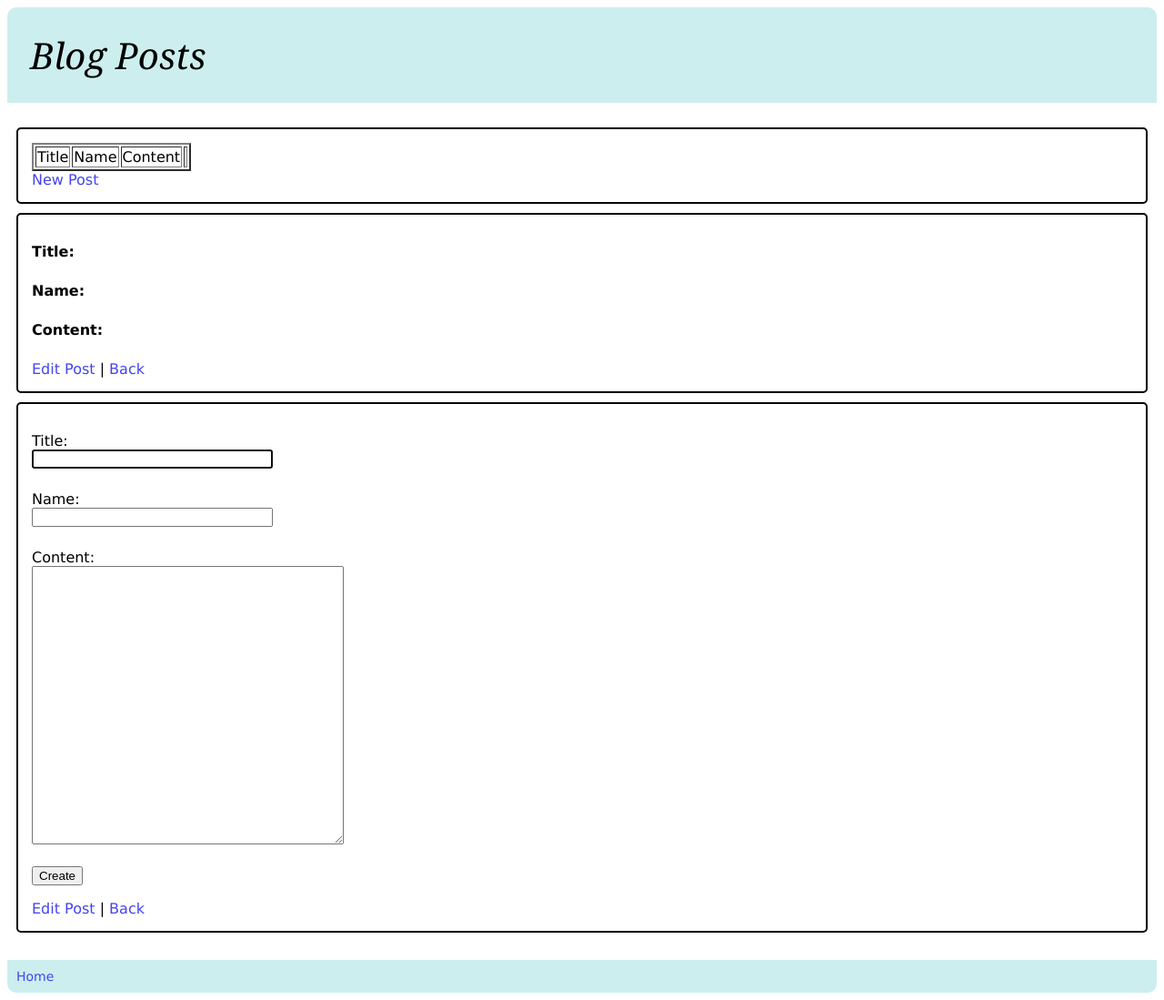
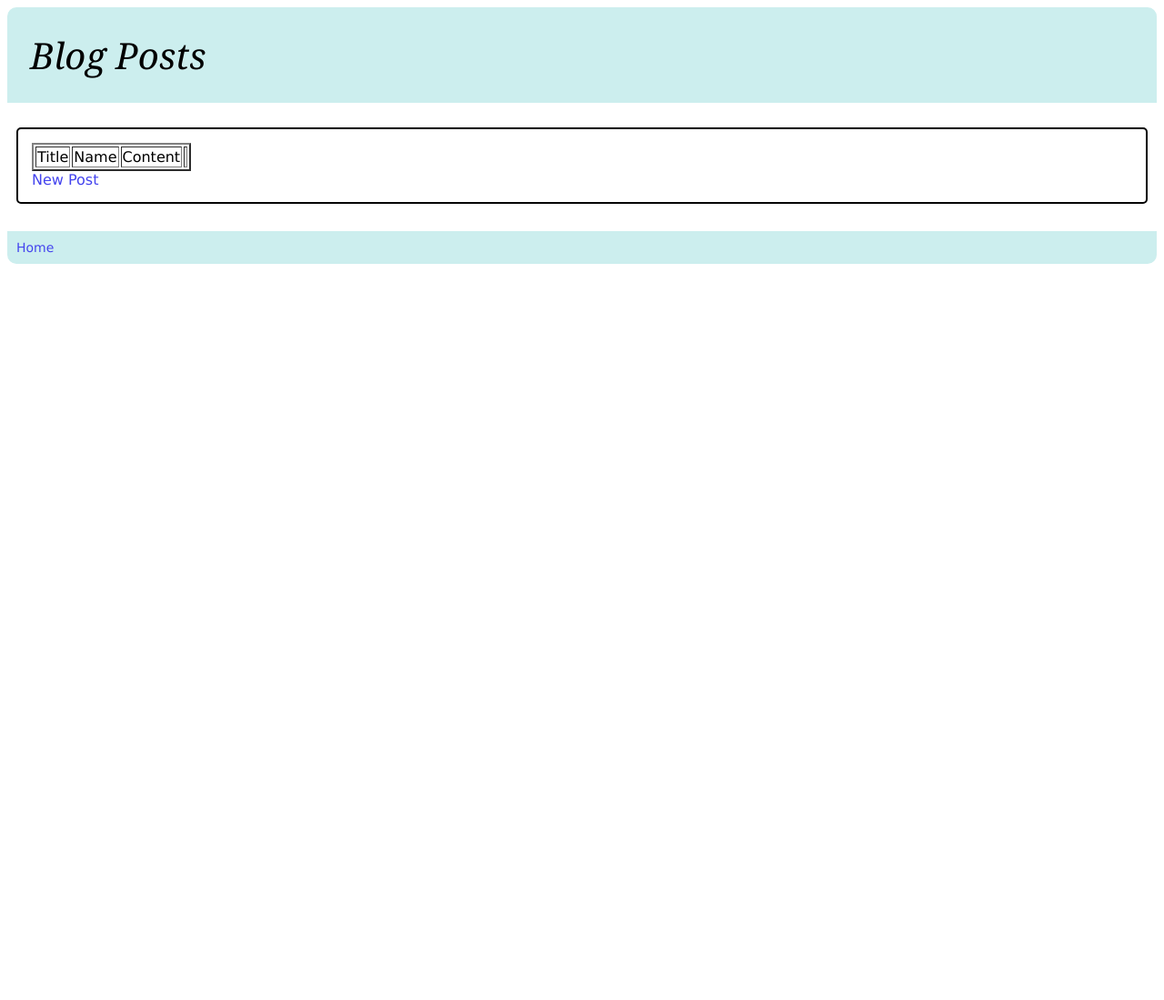
Before and after one commit to muudscope/bamboozipties, a Python web app: template blog/templates/app.html in a window 1280 px wide. Shown: the whole page at 91% size. After the commit the page ends 290 px from the top, so only its background shows below. Run offline with Jinja, Linux system fonts and the light colour scheme; the template is opened without the code that fills it, so the values that code supplies are empty; some libraries are stand-ins or nearby versions.

Commit message:
Working better.

```diff
--- a/blog/templates/app.html
+++ b/blog/templates/app.html
@@ -35,9 +35,8 @@ Blog CRUD
       return 0;
     }
 
-    function
-
-    $(document).ready( load_table() );
+    $(document).ready( load_table()
+    );
 </script>
 
     <h1>Blog Posts</h1>
@@ -55,7 +54,7 @@ Blog CRUD
     <a href="#new_entry_frame" onclick="intrapage_navigate()">New Post</a>
   </div>
 
-  <div id="show_entry_frame" class="uiframe">
+  <div id="show_entry_frame" class="uiframe hidden">
     <p>
       <b>Title:</b>
       <span id="show_post_title"></span>
@@ -72,7 +71,7 @@ Blog CRUD
     <a href="#post_list_frame" onclick="intrapage_navigate()">Back</a>
   </div>
 
-  <div id="new_entry_frame" class="uiframe">
+  <div id="new_entry_frame" class="uiframe hidden">
     <form name="new_post">
         <p>
           <label>Title:</label><br/>
--- a/blog/templates/base.html
+++ b/blog/templates/base.html
@@ -161,6 +161,10 @@
         border-radius: 5px;
     }
 
+    .hidden {
+        display: none;
+    }
+
 
     .profile {
         margin: 10px;
```
